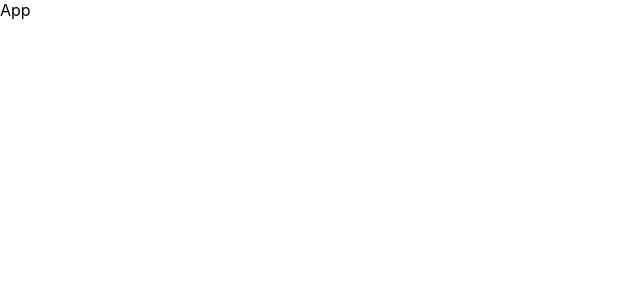
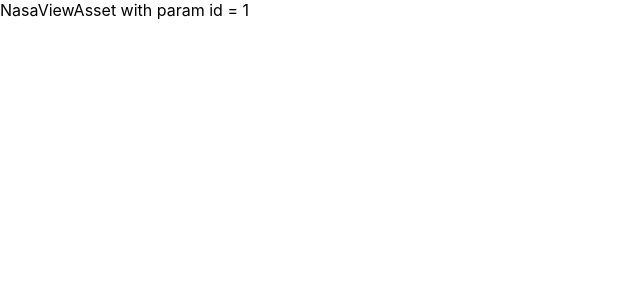
Before and after one commit to smilyanp/nasa-images-app, a React (Create React App) app: page /asset/1 in a window 1280 px wide. Shown: the top 300 px of the page, without its empty margins (0-640 px from the left). Built offline with nearby package versions, Linux system fonts and the light colour scheme.

Commit message:
Adding react router and placeholder components

```diff
--- a/package.json
+++ b/package.json
@@ -12,6 +12,7 @@
     "@types/react-dom": "^17.0.9",
     "react": "^17.0.2",
     "react-dom": "^17.0.2",
+    "react-router-dom": "^5.2.0",
     "react-scripts": "4.0.3",
     "typescript": "^4.3.5",
     "web-vitals": "^1.1.2"
@@ -41,6 +42,7 @@
     ]
   },
   "devDependencies": {
+    "@types/react-router-dom": "^5.1.8",
     "@typescript-eslint/eslint-plugin": "^4.29.3",
     "@typescript-eslint/parser": "^4.29.3",
     "eslint": "^7.32.0",
--- a/src/App.tsx
+++ b/src/App.tsx
@@ -1,5 +1,29 @@
+import {
+  BrowserRouter as Router,
+  Switch,
+  Route,
+  Redirect,
+} from "react-router-dom";
+
+import NasaSearch from "./features/nasa-search/components/NasaSearch";
+import NasaViewAsset from "./features/nasa-view-asset/components/NasaViewAsset";
+
 const App = () => {
-  return <div className="App">App</div>;
+  return (
+    <Router>
+      <Switch>
+        <Route exact path="/">
+          <Redirect to="/search" />
+        </Route>
+        <Route exact path="/search">
+          <NasaSearch />
+        </Route>
+        <Route exact path="/asset/:id">
+          <NasaViewAsset />
+        </Route>
+      </Switch>
+    </Router>
+  );
 };
 
 export default App;
--- /dev/null
+++ b/src/features/nasa-search/components/NasaSearch.tsx
@@ -0,0 +1,3 @@
+const NasaSearch = () => <div>NasaSearch</div>;
+
+export default NasaSearch;
--- /dev/null
+++ b/src/features/nasa-view-asset/components/NasaViewAsset.tsx
@@ -0,0 +1,12 @@
+import { useParams } from "react-router-dom";
+
+type NasaAssetParams = {
+  id: string;
+};
+
+const NasaViewAsset = () => {
+  const { id } = useParams<NasaAssetParams>();
+  return <div>NasaViewAsset with param id = {id}</div>;
+};
+
+export default NasaViewAsset;
```
Also changed, not shown: 1 other file (tests, documents, lock files or other folders).
